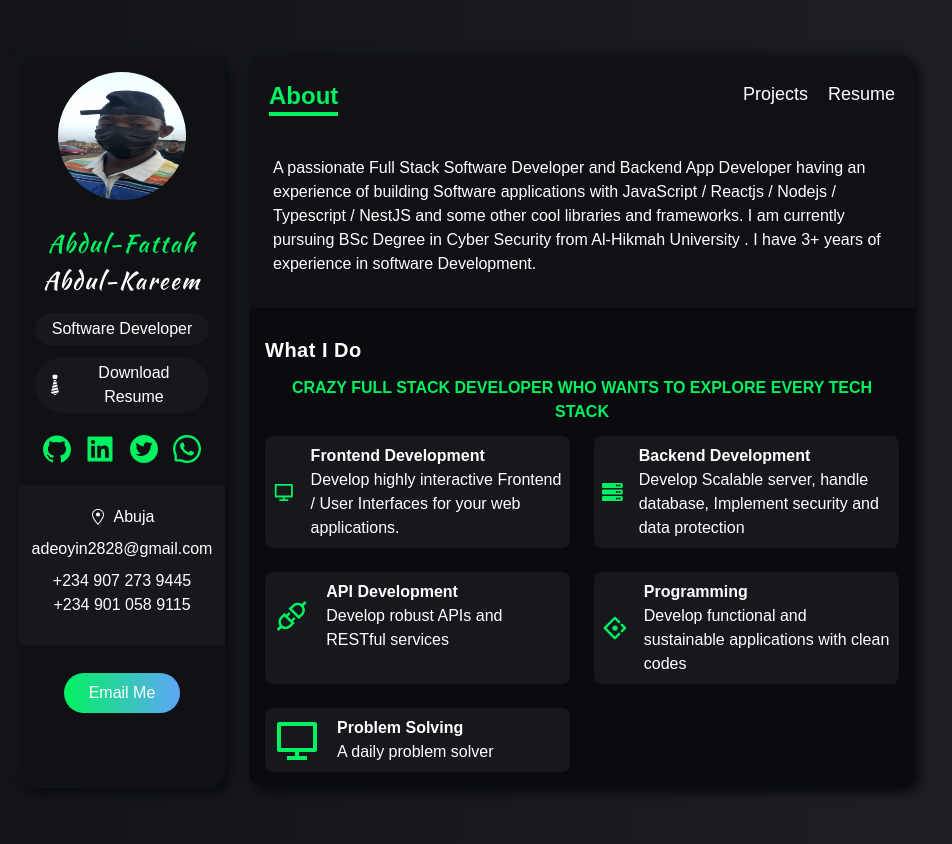
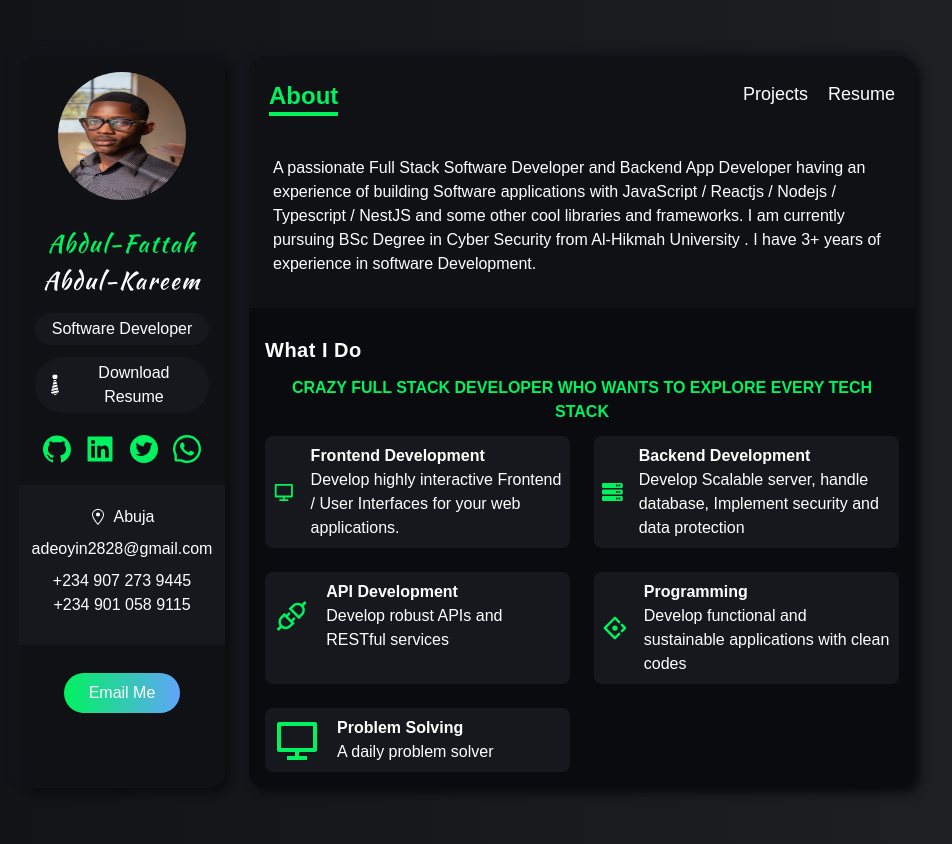
Before and after one commit to AwaabSingh/Portfolio, a Next.js app: page / in a window 1280 px wide. Shown: the whole page, without its empty margins (173-1125 px from the left). Built offline with nearby package versions, Linux system fonts and the light colour scheme.

Commit message:
dp changed

```diff
--- a/components/Sidebar.tsx
+++ b/components/Sidebar.tsx
@@ -15,7 +15,7 @@ const Sidebar = () => {
 
     return (
         <div>
-            <Image src="/images/Awaab.jpeg" alt="user avater"
+            <Image src="/images/Abdul-Fattah.jpg" alt="user avater"
              className= 'mx-auto rounded-full'
              height='128'
              width='128'
```
Also changed, not shown: public/images/Abdul-Fattah.jpg (added).
